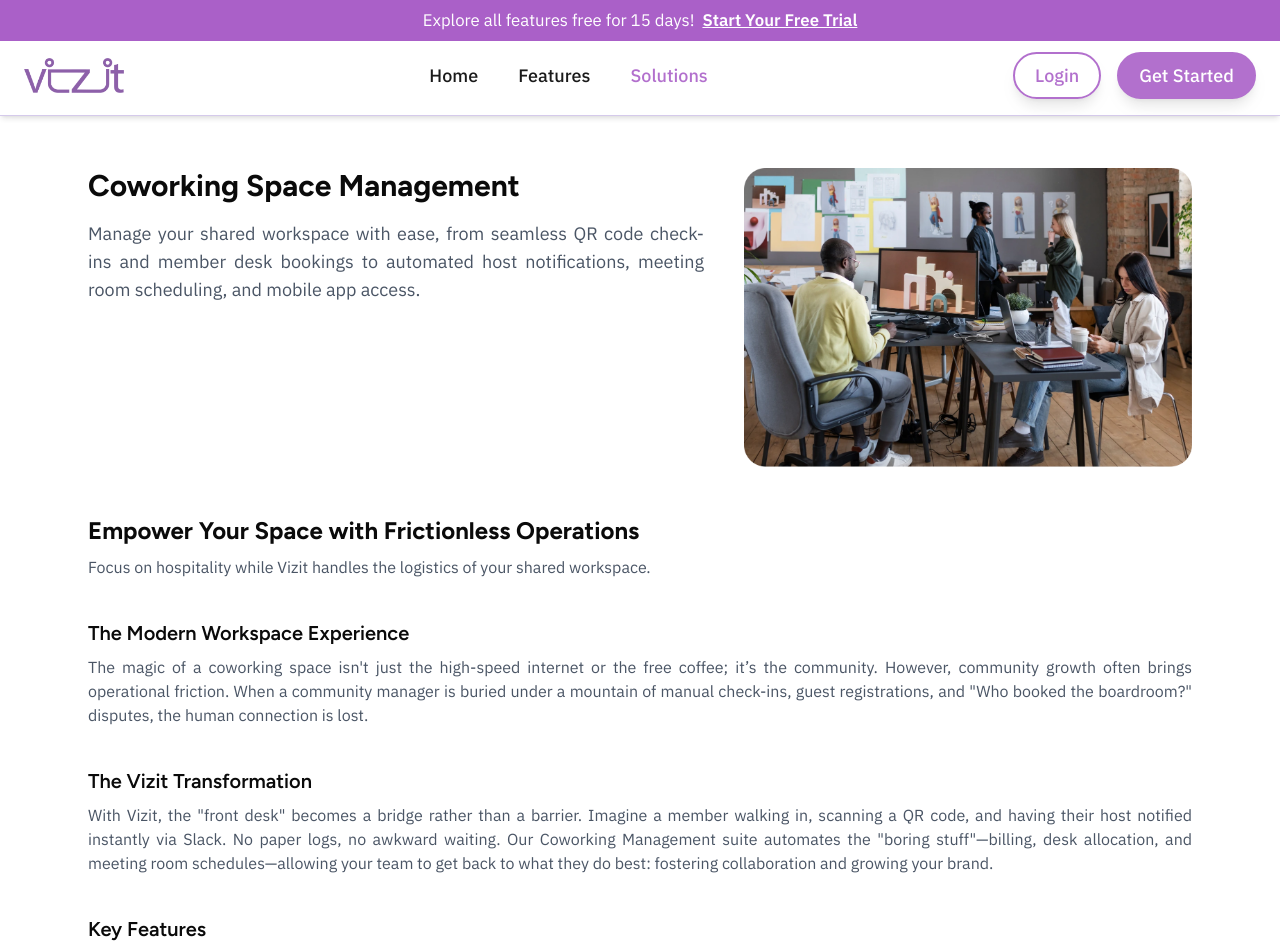
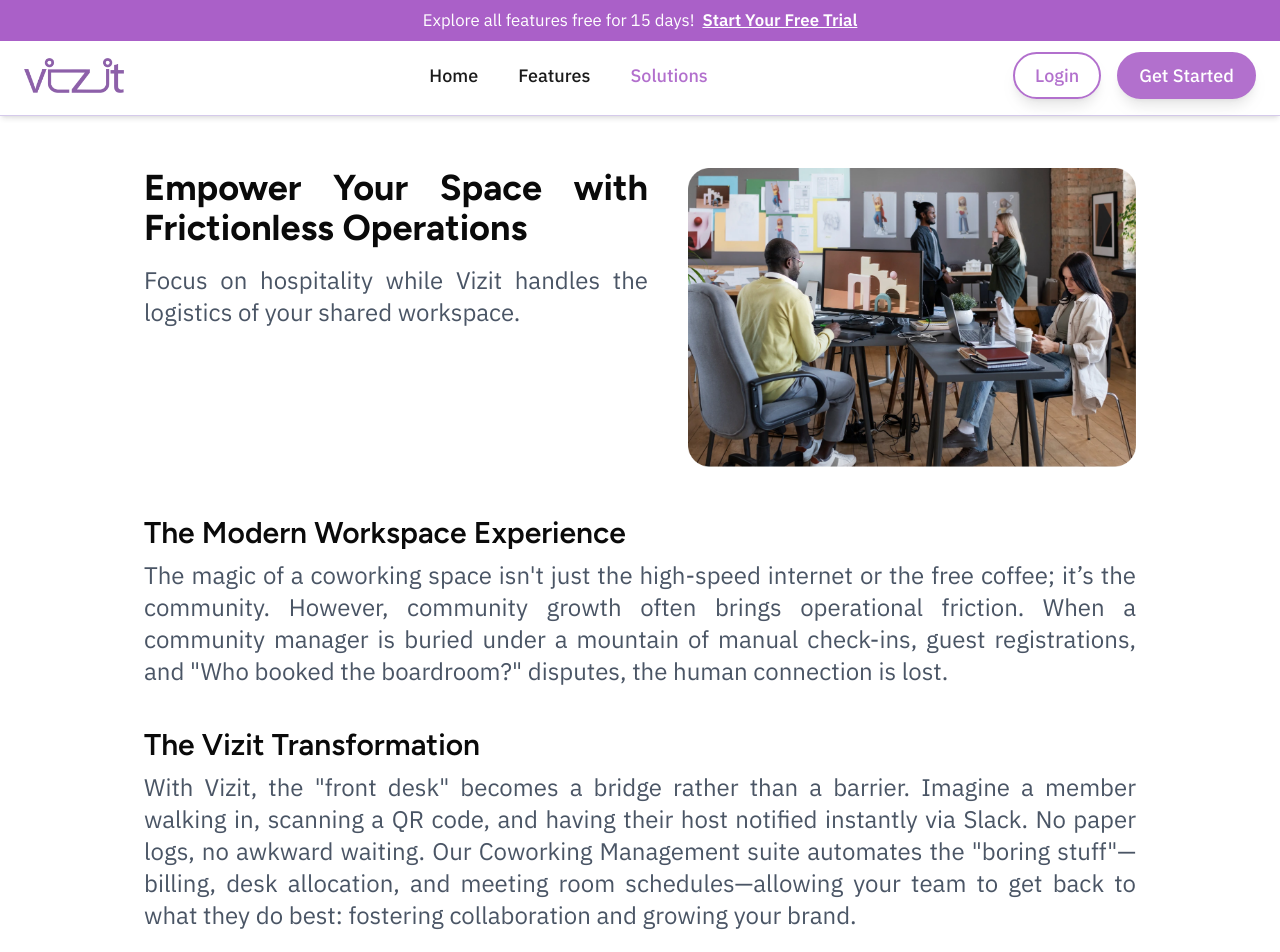
Before and after one commit to Anup-K29/Vizit-Page, a React (Vite) app: page /solutions/coworking-space-management in a window 1280 px wide. Shown: the top 952 px of the page. Built offline with nearby package versions, Linux system fonts and the light colour scheme.

Commit message:
Enhance SolutionDetails and SolutionSection components with improved layout and typography for better user experience

```diff
--- a/src/Components/SolutionDetails.jsx
+++ b/src/Components/SolutionDetails.jsx
@@ -9,11 +9,11 @@ export const SolutionDetails = () => {
   if (!solution) return <div className="p-10">Not found</div>;
 
   return (
-    <section className="max-w-6xl mx-auto px-6 py-16">
+    <section className="max-w-5xl mx-auto px-4 py-16 text-justify">
       <div className="flex flex-col lg:flex-row gap-10">
         <div className="flex-1">
-          <h1 className="text-3xl font-bold mb-4">{solution.title}</h1>
-          <p className="text-gray-600 text-lg">{solution.description}</p>
+          <h1 className="text-4xl font-bold mb-4">{solution.details.introHeading}</h1>
+          <p className="text-gray-600 text-2xl">{solution.details.introSubtext}</p>
         </div>
 
         <img
@@ -25,29 +25,22 @@ export const SolutionDetails = () => {
 
       {/* here later you can add the long content like in your screenshot */}
       <div className="mt-12 space-y-10">
-        {/* Intro */}
-        <div>
-          <h2 className="text-2xl font-bold mb-2">
-            {solution.details.introHeading}
-          </h2>
-          <p className="text-gray-600">{solution.details.introSubtext}</p>
-        </div>
 
         {/* Text sections */}
         {solution.details.sections.map((sec, i) => (
           <div key={i}>
-            <h3 className="text-xl font-semibold mb-2">{sec.heading}</h3>
-            <p className="text-gray-600">{sec.text}</p>
+            <h3 className="text-3xl font-semibold mb-2">{sec.heading}</h3>
+            <p className="text-gray-600 text-2xl">{sec.text}</p>
           </div>
         ))}
 
         {/* Key features list */}
         <div>
-          <h3 className="text-xl font-semibold mb-2">Key Features</h3>
-          <ul className="list-disc pl-6 space-y-2 text-gray-700">
+          <h3 className="text-3xl font-semibold mb-2">Key Features</h3>
+          <ul className="list-disc pl-6 space-y-2 text-gray-700 text-2xl ">
             {solution.details.features.map((item, i) => (
               <li key={i}>
-                <span className="font-semibold">{item.title}:</span>
+                <span className="font-semibold">{item.title}: </span>
                 {item.desc}
               </li>
             ))}
--- a/src/Components/SolutionSection.jsx
+++ b/src/Components/SolutionSection.jsx
@@ -31,7 +31,7 @@ const SolutionBlock = ({
         <Link
           to={`/solutions/${slug}`}
           target="_blank"
-          className="mt-6 rounded-lg bg-[white] px-6 py-3 text-md font-medium text-[#AA60C8] transition hover:text-[white] hover:bg-[#AA60C8] border border-[#AA60C8] cursor-pointer"
+          className="inline-block mt-6 rounded-lg bg-[white] px-6 py-3 text-md font-medium text-[#AA60C8] transition hover:text-[white] hover:bg-[#AA60C8] border border-[#AA60C8] cursor-pointer"
         >
           {buttonText}
         </Link>
```
Also changed, not shown: 1 other file (tests, documents, lock files or other folders).
